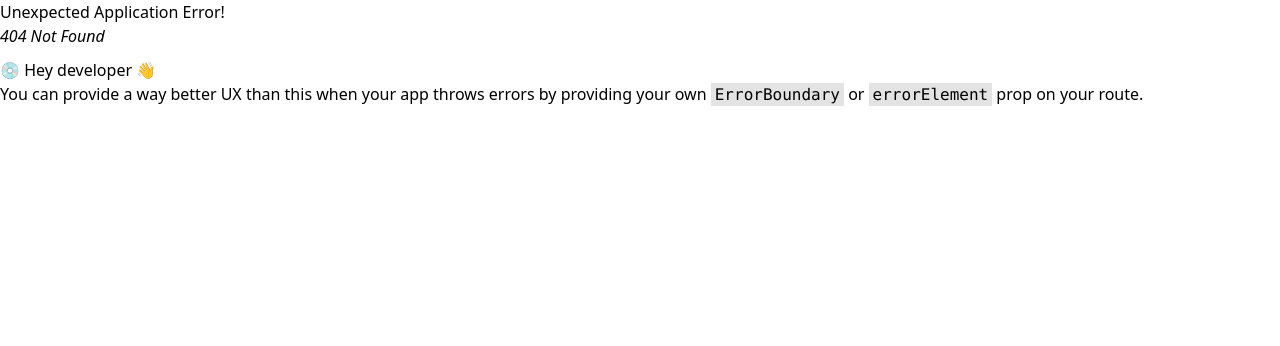
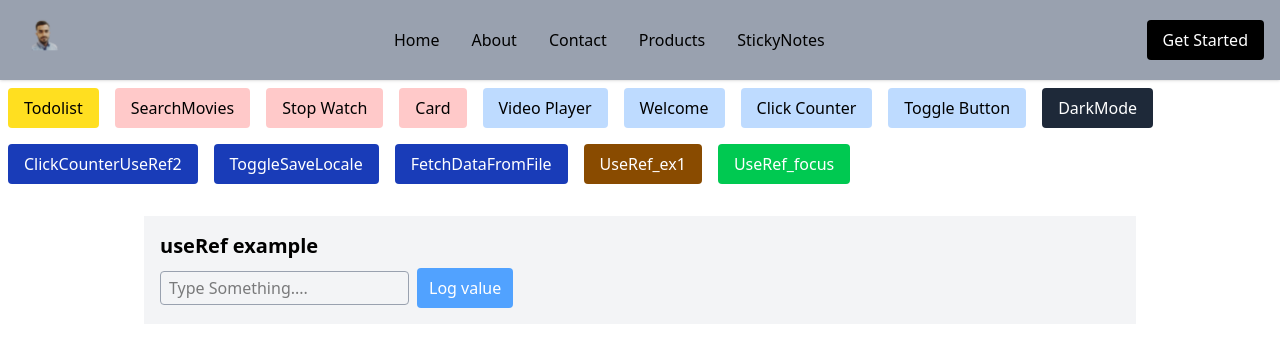
Before and after one commit to Shafee-ee/consoleStatements, a React (Vite) app in the folder my-react-app/: page /UseRef_ex1 in a window 1280 px wide. Before the commit this address had no page. Shown: the top 346 px of the page. Built offline with nearby package versions, Linux system fonts and the light colour scheme.

Commit message:
more practuce

```diff
--- a/my-react-app/src/App.jsx
+++ b/my-react-app/src/App.jsx
@@ -48,6 +48,8 @@ import ToggleSaveLocale from './components/ToggleSaveLocale';
 import AppLayout from './layouts/AppLayout';
 import DarkMode from './components/DarkMode';
 import FetchDataFromFile from './components/FetchDataFromFile';
+import UseRef_ex1 from './components/UseRef_ex1';
+import UseRef_focus from './components/UseRef_focus'
 
 function App() {
 
@@ -67,6 +69,8 @@ function App() {
         element: <AppLayout />,
         children: [
 
+          { path: "UseRef_focus", element: <UseRef_focus /> },
+          { path: "UseRef_ex1", element: <UseRef_ex1 /> },
           { path: "/FetchDataFromFile", element: <FetchDataFromFile /> },
           { path: "/ClickCounterUseRef2", element: <ClickCounterUseRef2 /> },
           { path: "/DarkMode", element: <DarkMode /> },
--- a/my-react-app/src/components/FetchDataFromFile.jsx
+++ b/my-react-app/src/components/FetchDataFromFile.jsx
@@ -29,7 +29,17 @@ const FetchDataFromFile = () => {
 
       {loading ? (<p className='grid gap-6 grid-cols  sm:grid'>Loading ...</p>) : (<div className='grid grid-cols-1 sm:grid-cols-2 md:grid-cols-3'>
         {team.map((member) => (
-          <div></div>
+          <div key={member.id} className='bg-white rounded-lg shadow-md p-6  flex flex-col items-center text-center'>
+            <img src={member.avatar} alt={member.name}
+              className='w-24 h-24 rounded-full mb-4 bg-blue-200 object-cover'
+            />
+
+            <h2 className='text-xl font-semibold'>{member.name}</h2>
+            <h2 className='text-gray-600'>{member.role}</h2>
+            <h2 className='text-yello-200'>{member.email}</h2>
+
+
+          </div>
         ))}
 
 
--- a/my-react-app/src/components/Navbar.jsx
+++ b/my-react-app/src/components/Navbar.jsx
@@ -30,6 +30,8 @@ const Navbar = () => {
             <button className='py-2 px-4 bg-blue-800 rounded text-white my-2 mx-2'><Link to="/ClickCounterUseRef2">ClickCounterUseRef2</Link></button>
             <button className='py-2 px-4 bg-blue-800 rounded text-white my-2 mx-2'><Link to="/ToggleSaveLocale">ToggleSaveLocale</Link></button>
             <button className='py-2 px-4 bg-blue-800 rounded text-white my-2 mx-2'><Link to="/FetchDataFromFile">FetchDataFromFile</Link></button>
+            <button className='py-2 px-4 bg-yellow-800 rounded text-white my-2 mx-2'><Link to="/UseRef_ex1">UseRef_ex1</Link></button>
+            <button className='py-2 px-4 bg-green-500 rounded text-white my-2 mx-2'><Link to="/UseRef_focus">UseRef_focus</Link></button>
 
 
         </div >
--- /dev/null
+++ b/my-react-app/src/components/UseRef_ex1.jsx
@@ -0,0 +1,27 @@
+import React, { useRef } from 'react'
+
+const UseRef_ex1 = () => {
+
+    const inputRef = useRef(null);// attached to the input element
+
+    return (
+        <div className='p-4 bg-gray-100'>
+            <h1 className='text-xl font-bold mb-2'>useRef example</h1>
+
+            <input type="text"
+                ref={inputRef}
+                placeholder='Type Something....'
+                className='border px-2  py-1 rounded border-gray-400' />
+
+            <button onClick={() => console.log(inputRef.current.value)}
+                className='ml-2 bg-blue-400 text-white px-3 py-2 rounded'
+            >
+                Log value
+            </button>
+
+
+        </div>
+    )
+}
+
+export default UseRef_ex1
--- /dev/null
+++ b/my-react-app/src/components/UseRef_focus.jsx
@@ -0,0 +1,21 @@
+import React, { useEffect, useRef } from 'react'
+
+const UseRef_focus = () => {
+    const focusRef = useRef(null);
+
+    useEffect(() => {
+        focusRef.current.focus()
+    }, [])
+
+    return (
+        <div>
+            <input type="text"
+                placeholder='enter a text..'
+                className='border border-gray-200 px-2 py-2'
+                ref={focusRef} />
+
+        </div>
+    )
+}
+
+export default UseRef_focus
```
